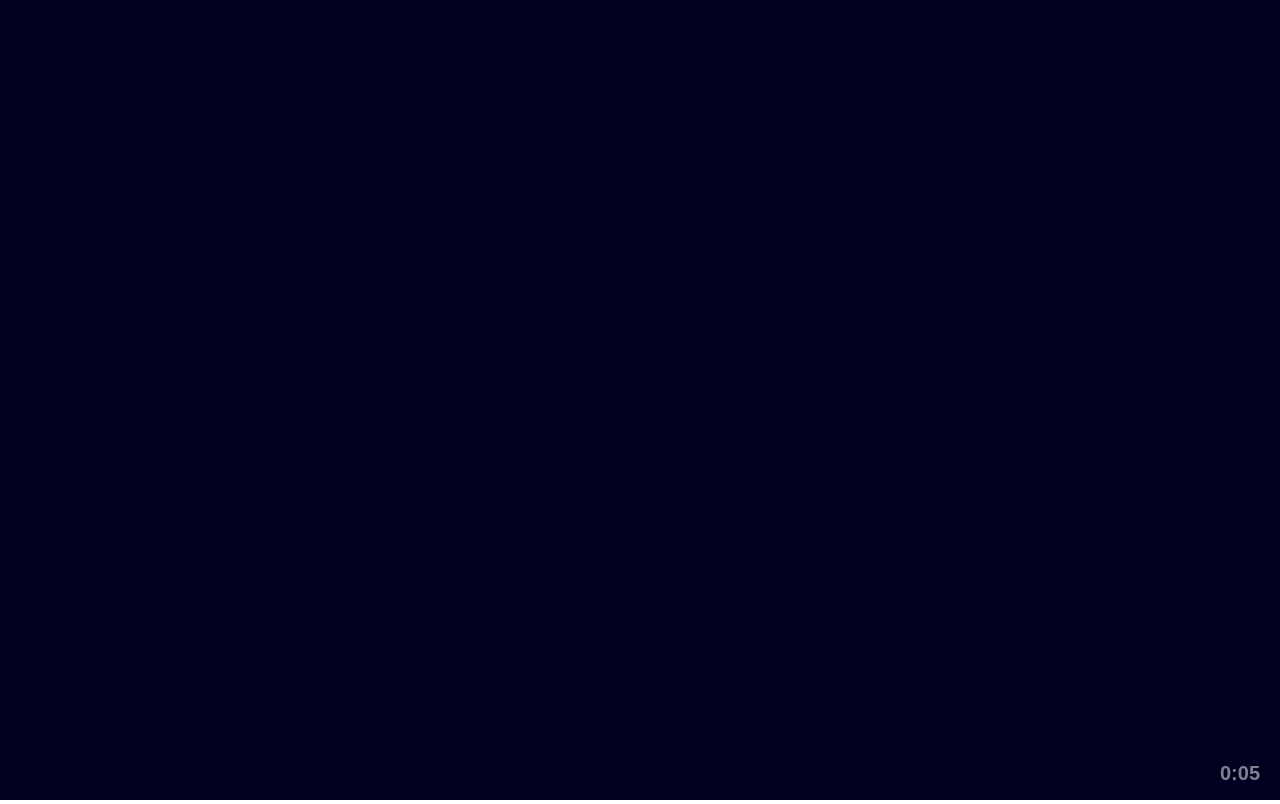
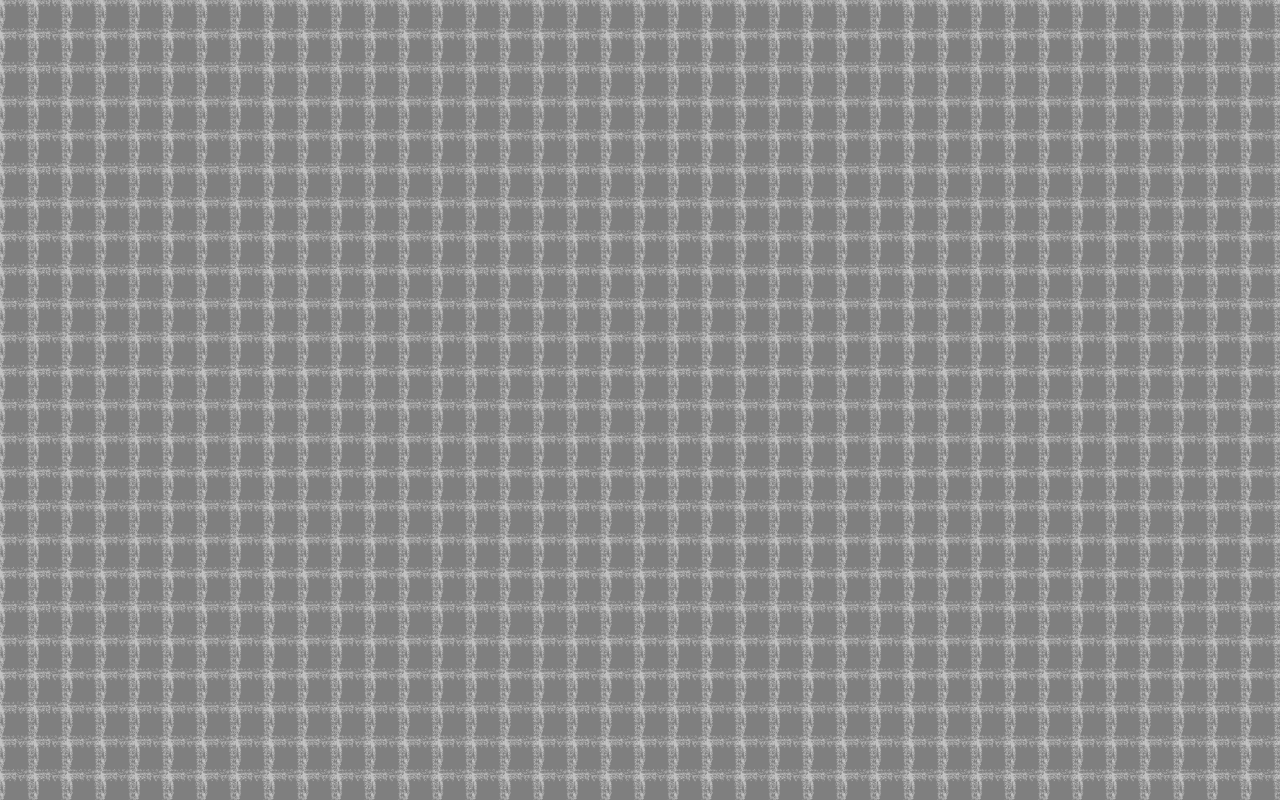
Before and after one commit to AnkeAnke/Stockemon, a plain HTML site: page index.html in a window 1280 px wide. Drawn offline with Linux system fonts and the light colour scheme; animation ran at ten frames a second.

Commit message:
Added World

```diff
--- a/ImageHandler.js
+++ b/ImageHandler.js
@@ -11,14 +11,15 @@ function ImageHandler() {
 
     // Returns the image.
     this.GetImage = function (name) {
-        assert(typeof this.data[name] === Image);
-        assert(gameStarted);
+        //if(!(typeof this.data[name] === Image)) alert("This image does not exist: "+name);
+        if(!this.gameStarted) alert("Game has not started jet - cannot Draw!");
         return this.data[name];
     }
 
     // Add an image to be loaded. If the game has started already, this will fail.
     this.AddImage = function (name, source) {
-        assert(!gameStarted);
+        if (this.gameStarted) alert("Game started! Cannot load!");
+
         this.data[name] = new Image();
         this.data[name].src = source;
 
--- /dev/null
+++ b/World.js
@@ -0,0 +1,77 @@
+function nothing() { }
+
+function walkable() { return true; }
+function solid(){return false;}
+function error(){throw message || "World error";}
+
+function OnGrasWalk(level){
+    //TODO: randomly spawn Stockemon
+    return true;
+}
+
+function OnHealClick() {
+    //TODO: heal
+}
+
+function OnPCClick() {
+    //TODO: load and save
+}
+
+function OnEnemyClick(level) {
+    //TODO: FIGHT!
+}
+
+var TileType = {
+    GRASS0: { value: 0,  OnClick: nothing, OnWalk: OnGrasWalk(0) },
+    GRASS1: { value: 1,  OnClick: nothing, OnWalk: OnGrasWalk(1) },
+    GRASS2: { value: 2,  OnClick: nothing, OnWalk: OnGrasWalk(2) },
+    GRASS3: { value: 3,  OnClick: nothing, OnWalk: OnGrasWalk(3) },
+    GRASS4: { value: 4,  OnClick: nothing, OnWalk: OnGrasWalk(4) },
+    GRASS5: { value: 5,  OnClick: nothing, OnWalk: OnGrasWalk(5) },
+    MUD:    { value: 6,  OnClick: nothing, OnWalk: solid },
+    WATER:  { value: 7,  OnClick: nothing, OnWalk: solid },
+    WALL:   { value: 8,  OnClick: nothing, OnWalk: solid },
+    HEAL:   { value: 9,  OnClick: OnHealClick, OnWalk: solid },
+    PC:     { value: 10, OnClick: OnHealClick, OnWalk: solid },
+    ENEMY0: { value: 11, OnClick: OnEnemyClick(0), OnWalk: solid },
+    ENEMY1: { value: 12, OnClick: OnEnemyClick(1), OnWalk: solid },
+    ENEMY2: { value: 13, OnClick: OnEnemyClick(2), OnWalk: solid },
+    ENEMY3: { value: 14, OnClick: OnEnemyClick(3), OnWalk: solid },
+    ENEMY4: { value: 15, OnClick: OnEnemyClick(4), OnWalk: solid },
+    ENEMY5: { value: 16, OnClick: OnEnemyClick(5), OnWalk: solid }
+};
+
+function Tile(type){
+    this.type = type;
+}
+
+const TileSize = 50;
+
+function World(worldImage, stockemon) {
+    this.worldImage = worldImage;
+
+    this.MapSizeX = 100;
+    this.MapSizeY = 100;
+
+    this.playerX = 19;
+    this.playerY = 10;
+
+    this.stockemon = stockemon;
+
+    this.map = [];
+    for (var x = 0; x < this.MapSizeX; ++x) {
+        this.map[x] = [];
+        for (var y = 0; y < this.MapSizeY; ++y) {
+            this.map[x][y] = new Tile(TileType.MUD);
+        }
+    }
+
+    this.Draw = function(canvas) {
+        for (var x = 0; x < this.MapSizeX; ++x) {
+            for (var y = 0; y < this.MapSizeY; ++y) {
+                var img = globalImageHandler.GetImage("Tile" + 6);//+ this.map[x][y].type.toString());
+                DrawScaledPos(canvas, img, new Box(x * TileSize, y * TileSize, TileSize, TileSize));
+            }
+        }
+    }
+}
--- a/game.js
+++ b/game.js
@@ -13,12 +13,30 @@ var playTime = 0;
 var globalImageHandler;
 var clickHandler0;
 
+// World
+var world;
+
 // Key press.
 var keyPressCode = -1;
 
-document.onkeydown = function (modifier) {
-    keyPressCode = modifier.keyCode;
-}
+//document.onkeydown = function (modifier) {
+//    keyPressCode = modifier.keyCode;
+//    console.log(keyPressCode);
+//}
+
+// Log all keys being pressed
+var keys = [];
+window.addEventListener("keydown",
+    function (e) {
+        keys[e.keyCode] = true;
+    },
+false);
+
+window.addEventListener('keyup',
+    function (e) {
+        keys[e.keyCode] = false;
+    },
+false);
 
 
 window.onresize = function () {
@@ -33,6 +51,9 @@ function update(timeSinceLastFrame) {
     canvas.onmousedown = function (canvas) {
         clickHandler0.Update(canvas.clientX, canvas.clientY);
     };
+
+    // Check keys.
+
 }
 
 // Draw everything.
@@ -55,6 +76,9 @@ var render = function (timeSinceLastFrame) {
         context.fillText(text, canvas.width - textSize.width - 20, canvas.height - 20);
         context.globalAlpha = 1.0;
     }
+
+    // Draw game
+    world.Draw(context);
 }
 
 // Gameloop.
@@ -71,15 +95,22 @@ function run() {
     requestAnimationFrame(run);
 }
 
-function initialize(){
+function LoadImages() {
+    globalImageHandler.AddImage("Tile6", 'ground.png');
+    globalImageHandler.AddImage("STOCK", 'Stock.png');
+}
+
+function Initialize(){
     clickHandler0 = new ClickHandler();
     globalImageHandler = new ImageHandler();
+    LoadImages();
+    world = new World(0);
 }
 // Cross-browser support for requestAnimationFrame;
 requestAnimationFrame = window.requestAnimationFrame || window.webkitRequestAnimationFrame || window.msRequestAnimationFrame || window.mozRequestAnimationFrame;
 
 var lastFrameTime = Date.now();
 
-initialize();
+Initialize();
 globalImageHandler.WaitForLoad();
 run();
--- a/index.html
+++ b/index.html
@@ -10,6 +10,7 @@
         <script src="Misc.js"></script>
         <script src="CanvasCoords.js"></script>
         <script src="ImageHandler.js"></script>
+        <script src="World.js"></script>
 		<script src="Game.js"></script>
 	</body>
 </html>
```
Also changed, not shown: Misc.js (line endings or trailing spaces), Stock.png (added).
